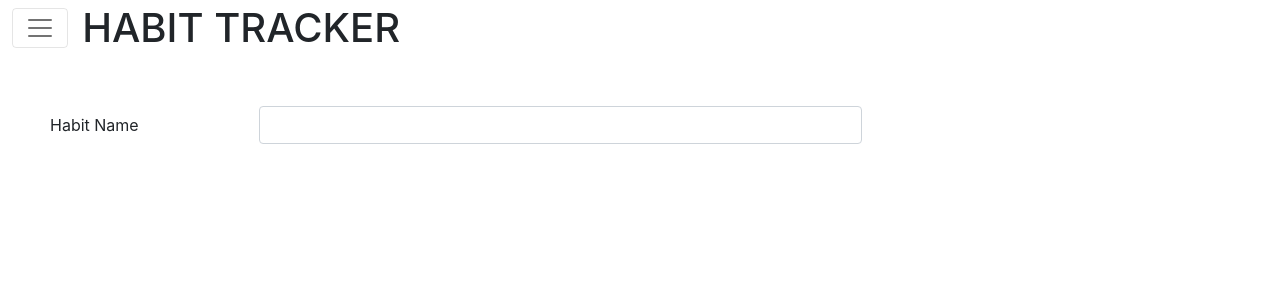
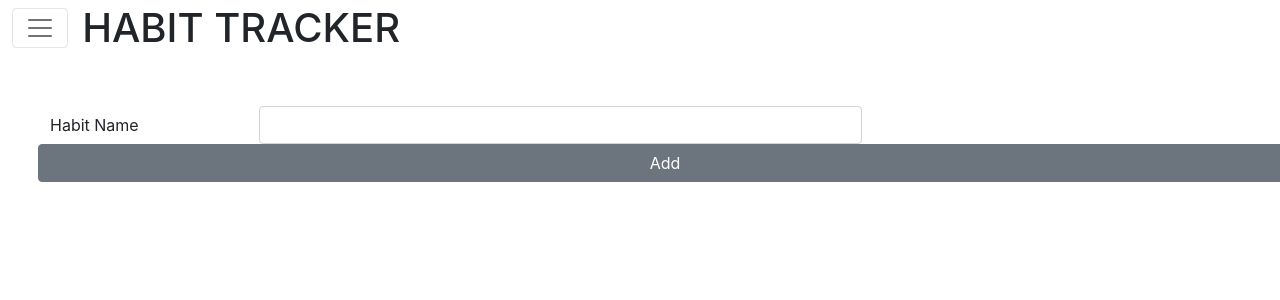
Before and after one commit to Emilykidd3/habit-tracker, a React (Create React App) app in the folder client/: page /addhabit in a window 1280 px wide. Shown: the top 300 px of the page. Built offline with nearby package versions, Linux system fonts and the light colour scheme; the HTML template or start-up script is replaced by a standard one.

Commit message:
added submit/add button

```diff
--- a/client/src/pages/AddHabit.js
+++ b/client/src/pages/AddHabit.js
@@ -17,6 +17,7 @@ const AddHabit = () => {
                 <Col sm={6}>
                     <Input type="text" name="habit" id="habitName"/>
                 </Col>
+                <Button sm={2}>Add</Button>
             </FormGroup>
         </Form>
     )
```
